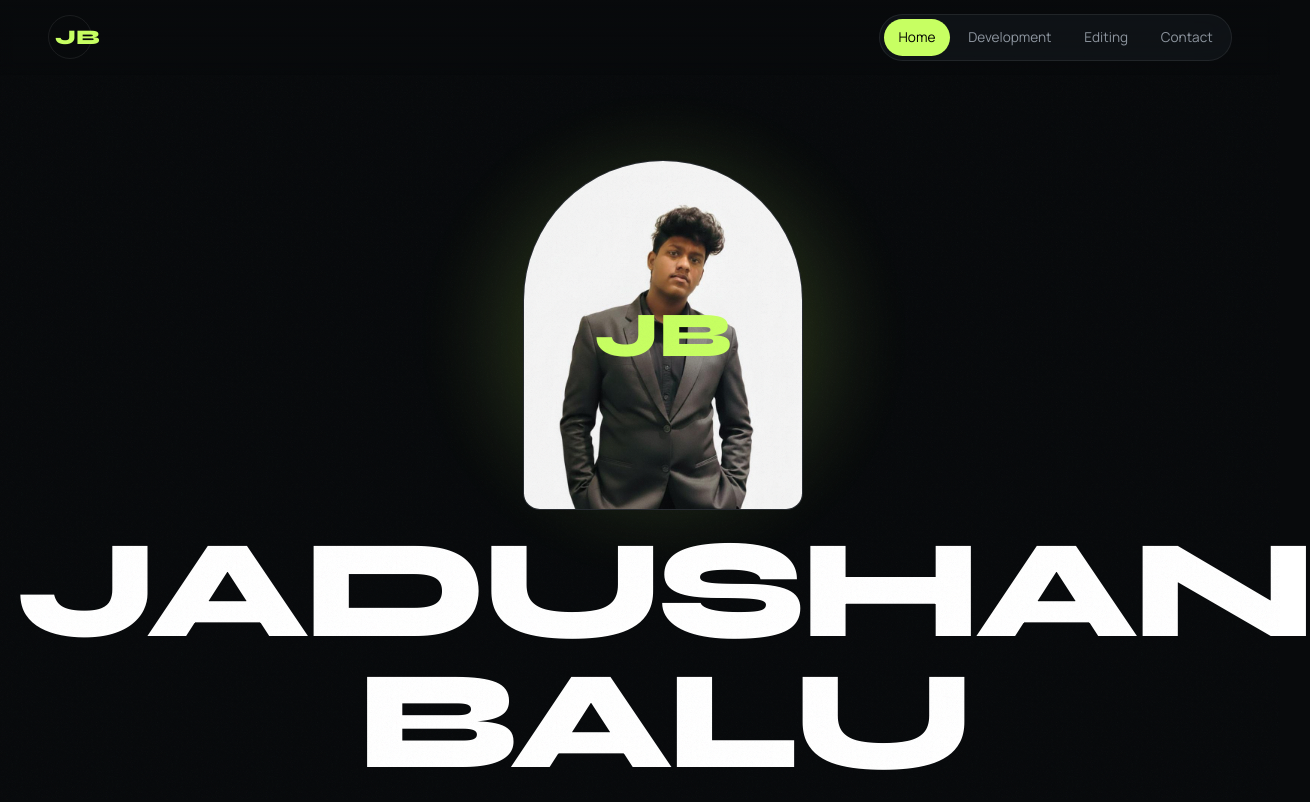
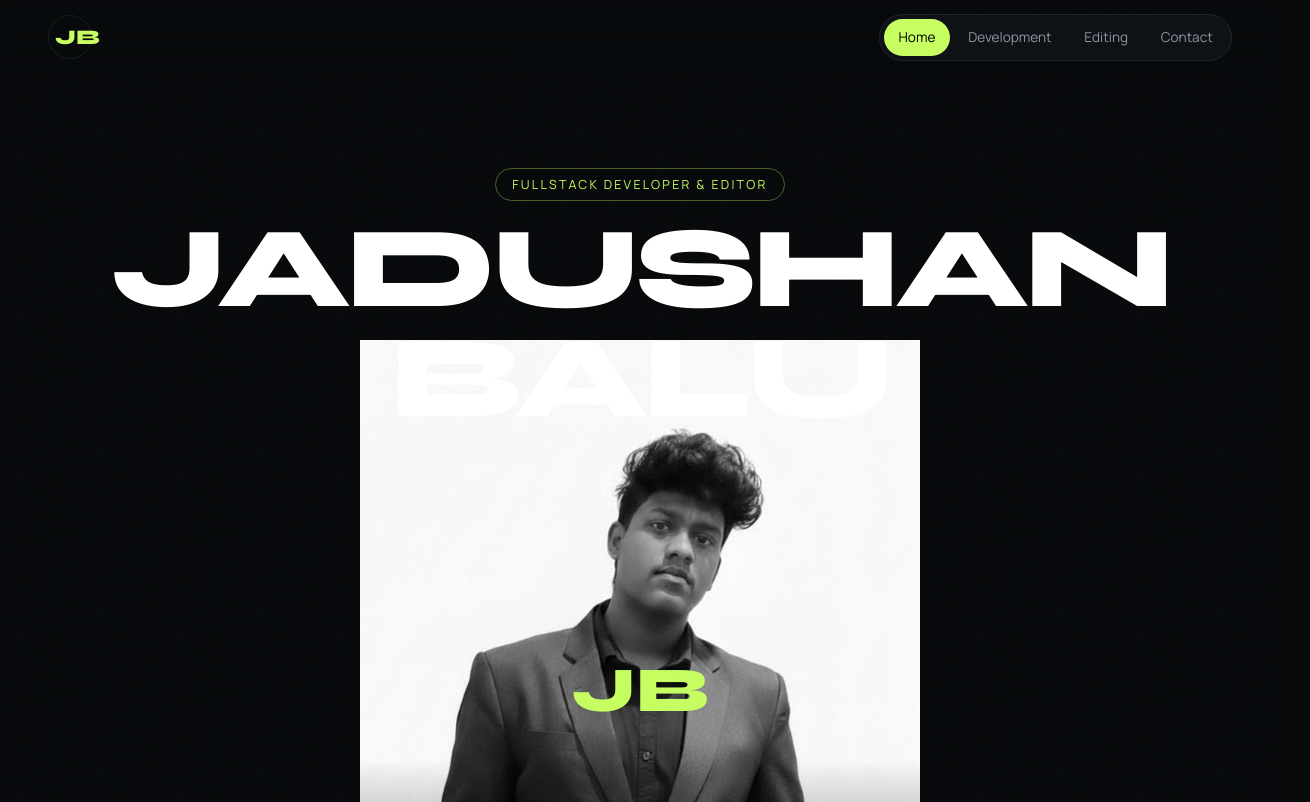
Before and after one commit to Jadushanbalu/jadushan-portfolio-main, a plain HTML site: page index.html in a window 1280 px wide. Shown: the top 802 px of the page, 1310 px wide, since content can reach past the window. Drawn offline with nearby package versions, Linux system fonts and the light colour scheme.

Commit message:
Update styles.css

```diff
--- a/css/styles.css
+++ b/css/styles.css
@@ -120,3 +120,13 @@ footer{margin-top:5rem;color:var(--slate);font-size:.8rem}
 .cursor{position:fixed;top:0;left:0;width:14px;height:14px;border-radius:50%;background:var(--lime);mix-blend-mode:difference;pointer-events:none;z-index:200;display:none;transform:translate(-50%,-50%)}
 @media(hover:hover) and (pointer:fine){.cursor{display:block}body.cursor-on,body.cursor-on *{cursor:none!important}}
 @media(prefers-reduced-motion:reduce){html{scroll-behavior:auto}*{animation:none!important;transition:none!important}.cursor{display:none}}
+
+/* ===== Hero v2: photo blends into the dark page ===== */
+.hero{gap:0;padding-top:5.5rem}
+.badge{order:1;margin-bottom:1rem}
+.title{order:2;position:relative;z-index:2;font-size:clamp(2.6rem,9vw,7.5rem);line-height:.9}
+.photo-wrap{order:3;width:min(560px,92vw);aspect-ratio:4/5;margin-top:clamp(-6rem,-9vw,-2rem)}
+.glow{inset:5% 10% 35%;background:radial-gradient(ellipse at 50% 45%,rgba(199,255,98,.35),transparent 65%)}
+.photo{border:0;border-radius:0;background:none;-webkit-mask-image:linear-gradient(#000 60%,transparent);mask-image:linear-gradient(#000 60%,transparent)}
+.photo img{object-position:50% 0;filter:grayscale(1) contrast(1.05)}
+.portals{order:4;margin-top:-5rem;position:relative;z-index:2}
```
